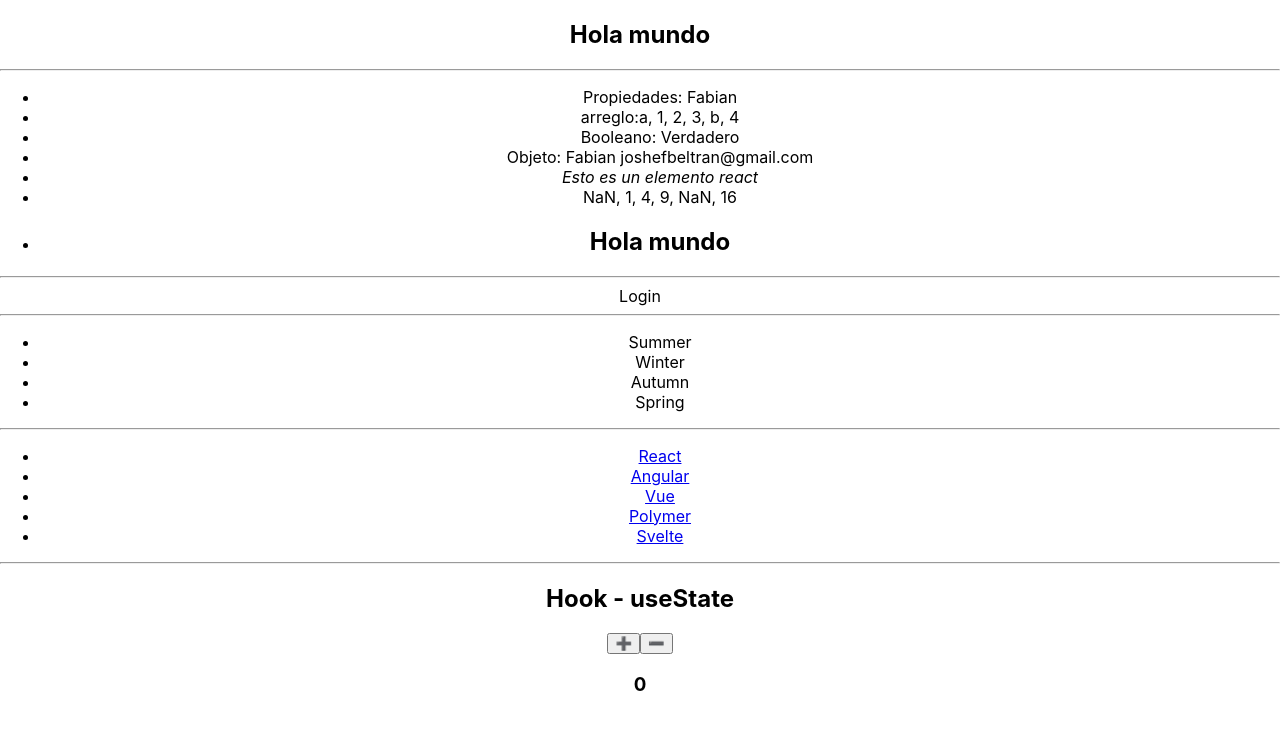
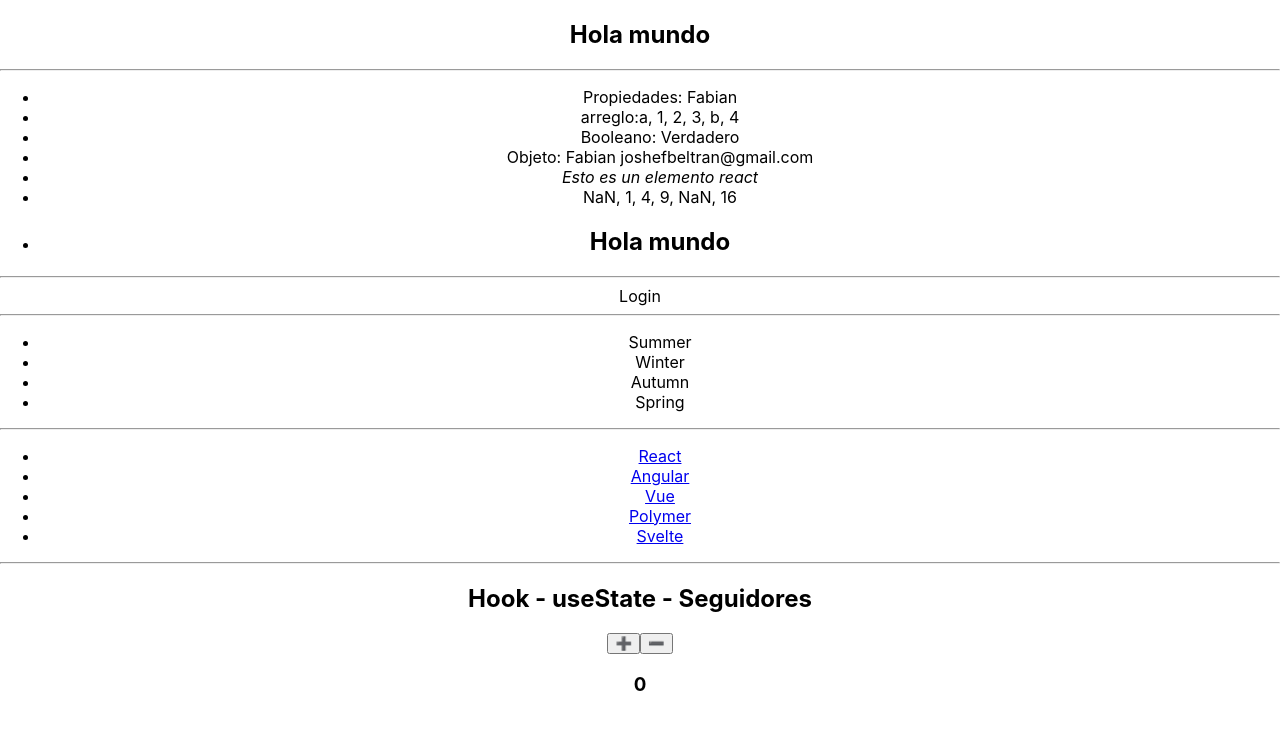
Before and after one commit to nOm-1986/reactTS-JM, a React (Create React App) app: page / in a window 1280 px wide. Shown: the top 730 px of the page. Built offline with nearby package versions, Linux system fonts and the light colour scheme.

Commit message:
Modifying useStates and using props

```diff
--- a/src/App.tsx
+++ b/src/App.tsx
@@ -28,7 +28,7 @@ function App() {
         <hr />
         <RenderizadoElemento/>
         <hr />
-        <ContadorHooks></ContadorHooks>
+        <ContadorHooks titulo='Seguidores'></ContadorHooks>
       </section>
     </div>
   );
--- a/src/components/ContadorHooks.tsx
+++ b/src/components/ContadorHooks.tsx
@@ -1,6 +1,6 @@
 import React, {useState} from "react";
 
-export const ContadorHooks = (): JSX.Element => {
+export const ContadorHooks = (props: {titulo: string}): JSX.Element => {
 
     const [contador, setContador] = useState(0);
 
@@ -9,7 +9,7 @@ export const ContadorHooks = (): JSX.Element => {
 
     return(
         <>
-            <h2>Hook - useState</h2>
+            <h2>Hook - useState - {props.titulo}</h2>
             <nav>
                 <button onClick = {sumar}>➕</button>
                 <button onClick = {restar}>➖</button>
@@ -18,3 +18,7 @@ export const ContadorHooks = (): JSX.Element => {
         </>
     );
 }
+
+ContadorHooks.defaultProps = {
+    titulo: 'Clicks'
+}
```
